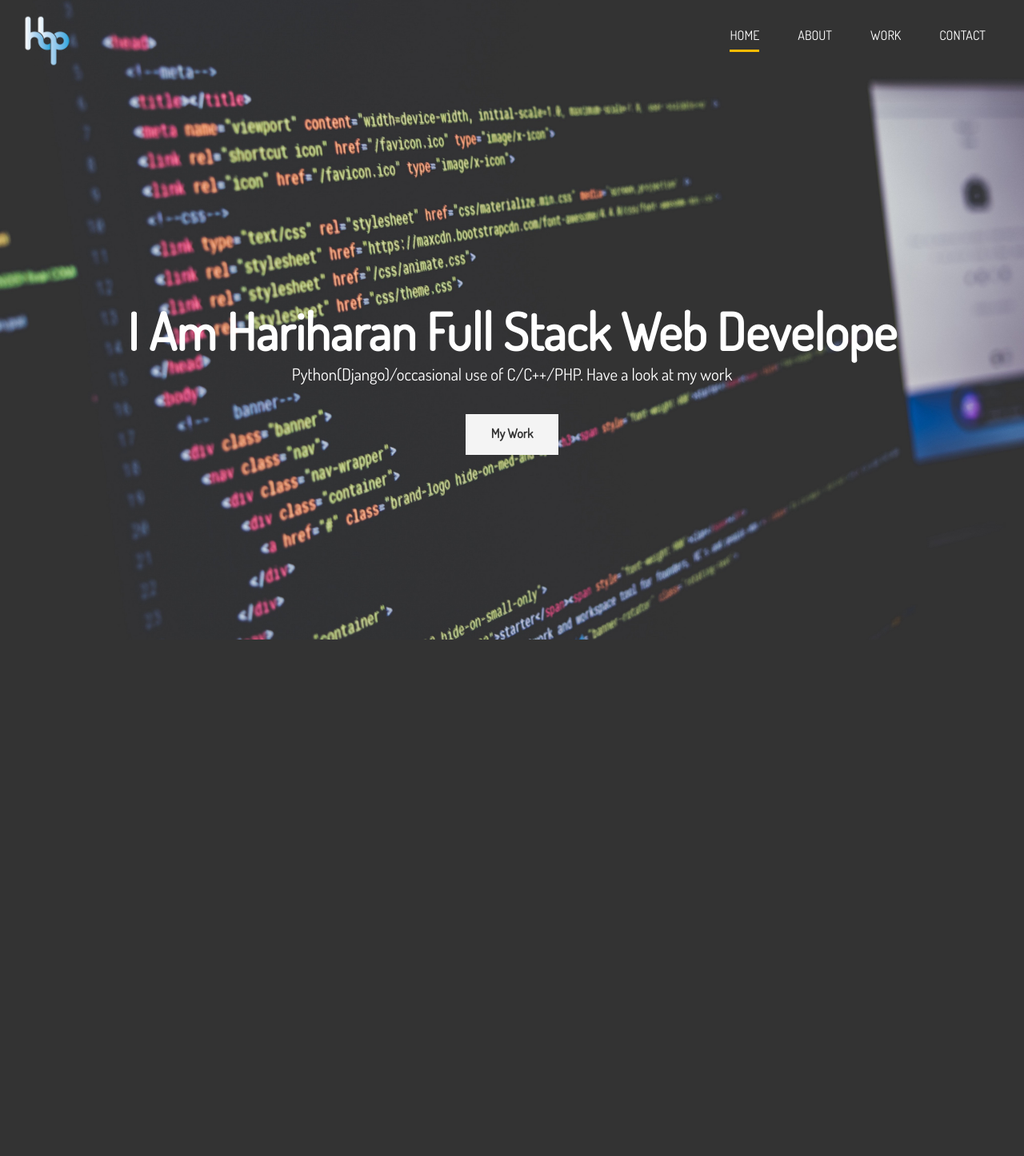
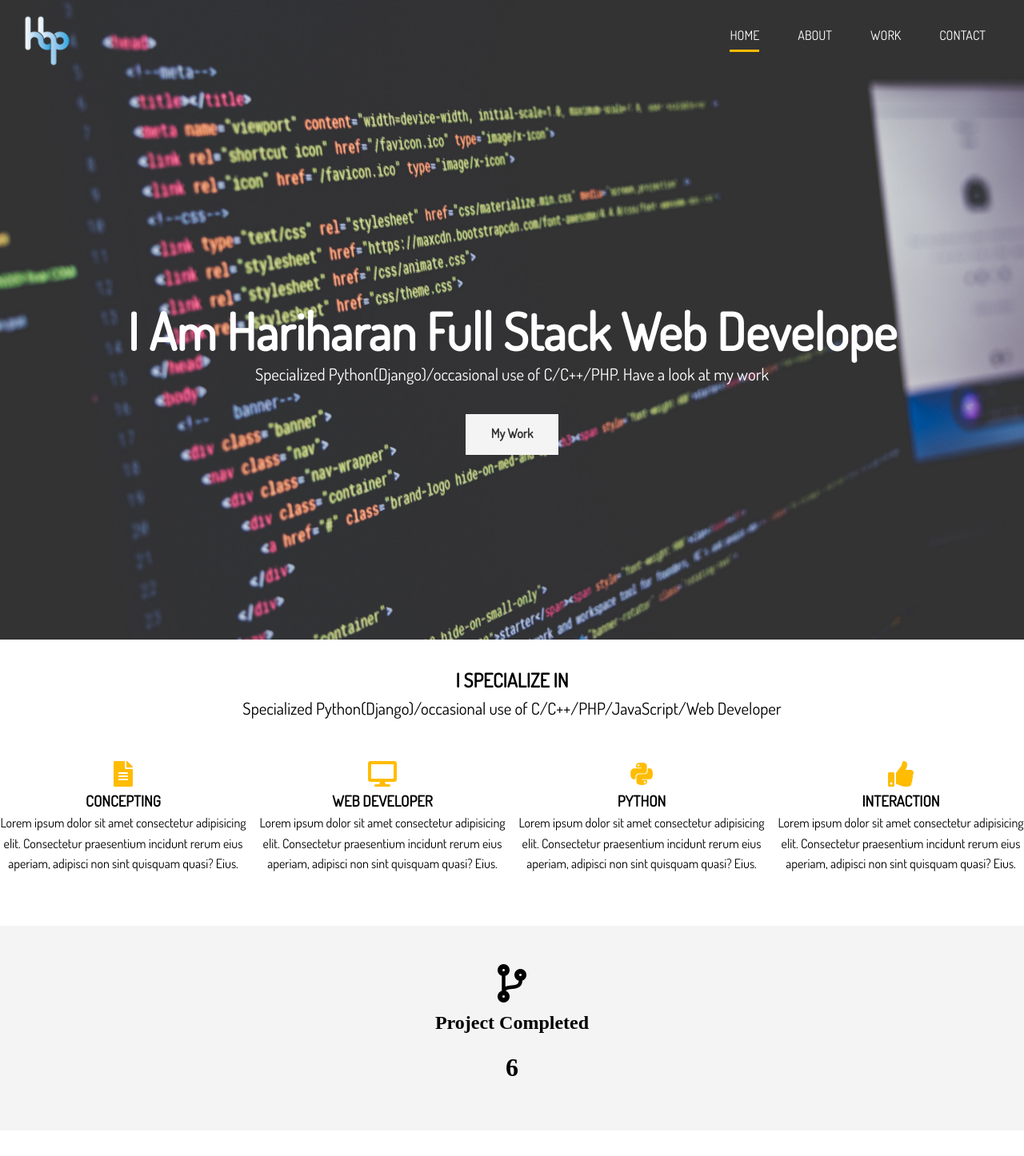
Before and after one commit to bphariharan1301/Django-Portfolio, a Django app: page / in a window 1280 px wide. Shown: the whole page at 80% size. Before the commit the page ends 800 px from the top, so only its background shows below. Run offline with Django 3.2, Linux system fonts and the light colour scheme.

Commit message:
Index Page Finished

```diff
--- a/Portfolio_Website/static/css/main.css
+++ b/Portfolio_Website/static/css/main.css
@@ -42,9 +42,45 @@ input[class^="btn-"]:hover {
 .text-center {
   text-align: center; }
 
+.py-1 {
+  padding: 1rem 0; }
+
+.py-2 {
+  padding: 2rem 0; }
+
+.py-3 {
+  padding: 3rem 0; }
+
+.py-4 {
+  padding: 4rem 0; }
+
+.my-1 {
+  margin: 1rem 0; }
+
+.my-2 {
+  margin: 2rem 0; }
+
+.my-3 {
+  margin: 3rem 0; }
+
+.my-4 {
+  margin: 4rem 0; }
+
+.bottom-line {
+  color: #ffbc00; }
+
 * {
   margin: 0;
   padding: 0; }
+
+body::-webkit-scrollbar {
+  width: 0 !important; }
+
+body {
+  overflow: -moz-scrollbars-none; }
+
+body {
+  -ms-overflow-style: none; }
 
 body {
   font-family: "Dosis", sans-serif;
@@ -98,9 +134,39 @@ img {
   background-color: #333;
   height: 100vh;
   color: #fff; }
-  #header-home .header-content {
-    text-align: center;
-    padding-top: 22%; }
-    #header-home .header-content h1 {
-      font-size: 4rem;
-      line-height: 1.2; }
+
+.header-content {
+  text-align: center;
+  padding-top: 22%; }
+  .header-content h1 {
+    font-size: 4rem;
+    line-height: 1.2; }
+
+#home-a .specials {
+  margin-top: 3rem;
+  display: grid;
+  grid-gap: 1rem;
+  grid-template-columns: repeat(4, 2fr); }
+  #home-a .specials .fas {
+    color: #ffbc00;
+    padding-bottom: 0.2rem; }
+  #home-a .specials .fab {
+    color: #ffbc00;
+    padding-bottom: 0.2rem; }
+
+#home-b .stats {
+  display: grid;
+  grid-template-columns: repeat(1, 1fr); }
+  #home-b .stats li {
+    line-height: 2; }
+    #home-b .stats li.stats-title {
+      font-size: 1.5rem; }
+    #home-b .stats li.stats-number {
+      font-size: 2rem;
+      font-weight: bold; }
+  #home-b .stats div {
+    padding: 3rem 0; }
+    #home-b .stats div:nth-child(odd) {
+      background-color: #f4f4f4; }
+    #home-b .stats div:nth-child(even) {
+      background-color: #ccc; }
--- a/pages/urls.py
+++ b/pages/urls.py
@@ -5,4 +5,7 @@ from . import views
 
 urlpatterns = [
     path('', views.home, name='home'),
+    path('about/', views.about, name='about'),
+    path('work/', views.work, name='work'),
+    path('contact/', views.contact, name='contact'),
 ]
--- a/pages/views.py
+++ b/pages/views.py
@@ -2,5 +2,18 @@ from django.shortcuts import render
 
 # Create your views here.
 
+
 def home(request):
     return render(request, 'pages/index.html')
+
+
+def about(request):
+    return render(request, 'pages/about.html')
+
+
+def work(request):
+    return render(request, 'pages/work.html')
+
+
+def contact(request):
+    return render(request, 'pages/contact.html')
--- a/templates/base.html
+++ b/templates/base.html
@@ -10,7 +10,6 @@
     <link rel="stylesheet" href="https://use.fontawesome.com/releases/v5.7.2/css/all.css"
         integrity="sha384-fnmOCqbTlWIlj8LyTjo7mOUStjsKC4pOpQbqyi7RrhN7udi9RwhKkMHpvLbHG9Sr" crossorigin="anonymous" />
     <link href="https://fonts.googleapis.com/css?family=Dosis" rel="stylesheet" />
-    <!-- <link rel="stylesheet" href="/Portfolio_Website/static/css/main.css" /> -->
     <link rel="stylesheet" href="{% static 'css/main.css' %}" />
     <title>Hariharan B P | Full Stack Web Developer</title>
 </head>
--- a/templates/pages/index.html
+++ b/templates/pages/index.html
@@ -5,32 +5,90 @@
 {% block content %}
 
    <header id="header-home">
-       <div class="container">
+        <div class="container">
+           <!-- Navbar -->
            <nav id="main-nav">
-               <!-- <img src="/Portfolio_Website/static/img/logo.png" alt="Logo" id="logo"> -->
-               <!-- <img src="/Portfolio_Website/static/img/self-logo.png" alt="Logo" id="logo"> -->
-               <!-- <img src="/Portfolio_Website/static/img/self-logo-t1.png" alt="Logo" id="logo"> -->
-               <a href="#">
+               <a href="{% url 'home' %}">
                <img src="{% static 'img/self-logo-t1.png' %}" alt="Logo" id="logo">
-               <!-- <h1 id="logo">
-                   hbp
-               </h1> -->
                </a>
                <ul>
-                   <li><a href="index.html" class="current">Home</a></li>
-                   <li><a href="about.html">About</a></li>
-                   <li><a href="work.html">Work</a></li>
-                   <li><a href="Contact.html">Contact</a></li>
+                   <li><a href="{% url 'home' %}" class="current">Home</a></li>
+                   <li><a href="{% url 'about' %}">About</a></li>
+                   <li><a href="{% url 'work' %}">Work</a></li>
+                   <li><a href="{% url 'contact' %}">Contact</a></li>
                </ul>
            </nav>
            <div class="header-content">
                <h1>
                    I Am Hariharan <span class="txt-type" data-wait="1500" data-words='["Full Stack Web Developer", "Freelancer"]' ></span>
                </h1>
-               <p class="lead">Python(Django)/occasional use of C/C++/PHP. Have a look at my work</p>
-               <a href="work.html" class="btn-light font-medium-weight">My Work</a>
+               <p class="lead">Specialized Python(Django)/occasional use of C/C++/PHP. Have a look at my work</p>
+               <a href="{% url 'work' %}" class="btn-light font-medium-weight">My Work</a>
            </div>
        </div>
    </header>
 
+   <!-- Section A: Specialize -->
+   <section id="home-a" class="text-center py-2">
+       <div class="container">
+           <h2 class="section-title">
+               I Specialize In
+           </h2>
+           <div class="bottom-line"></div>
+        </div>
+        <p class="lead">
+            Specialized Python(Django)/occasional use of C/C++/PHP/JavaScript/Web Developer
+        </p>
+        <div class="specials">
+            <div>
+                <i class="fas fa-file-alt fa-2x"></i>
+                <h3>
+                    Concepting
+                </h3>
+                <p>Lorem ipsum dolor sit amet consectetur adipisicing elit. Consectetur praesentium incidunt rerum eius aperiam, adipisci non sint quisquam quasi? Eius.</p>
+            </div>
+            <div>
+                <i class="fas fa-desktop fa-2x"></i>
+                <h3>
+                    Web Developer
+                </h3>
+                <p>Lorem ipsum dolor sit amet consectetur adipisicing elit. Consectetur praesentium incidunt rerum eius aperiam, adipisci non sint quisquam quasi? Eius.</p>
+            </div>
+            <div>
+                <i class="fab fa-python fa-2x"></i>
+                <h3>
+                    Python
+                </h3>
+                <p>Lorem ipsum dolor sit amet consectetur adipisicing elit. Consectetur praesentium incidunt rerum eius aperiam, adipisci non sint quisquam quasi? Eius.</p>
+            </div>
+            <div>
+                <i class="fas fa-thumbs-up fa-2x"></i>
+                <h3>
+                    Interaction
+                </h3>
+                <p>Lorem ipsum dolor sit amet consectetur adipisicing elit. Consectetur praesentium incidunt rerum eius aperiam, adipisci non sint quisquam quasi? Eius.</p>
+            </div>
+        </div>
+   </section>
+
+   <!-- Section B: Specialize -->
+   <section id="home-b" class="text-center py-2">
+       <div class="stats">
+           <div>
+               <i class="fas fa-code-branch fa-3x">
+                   <ul>
+                        <li class="stats-title">
+                            Project Completed
+                        </li>
+                        <li class="stats-number">
+                            6
+                        </li>
+                   </ul>
+               </i>
+            </div>
+
+   </section>
+
+
+
 {% endblock %}
```
Also changed, not shown: static/css/main.css (+72 -6 lines), templates/pages/about.html (added, +13 -0 lines), templates/pages/contact.html (added, +13 -0 lines), templates/pages/work.html (added, +13 -0 lines).
